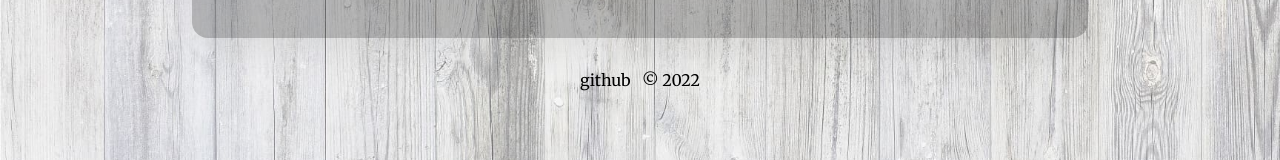
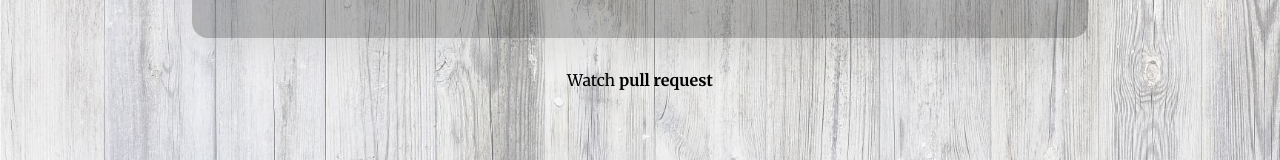
Before and after one commit to ann-makovskaya/cssMemSlider, a plain HTML site: page cssMemSlider/index.html in a window 1280 px wide. Shown: the part 636-796 px from the top of the page. Drawn offline with Linux system fonts and the light colour scheme.

Commit message:
fix: add link to pull request (2022-05-17 12:22:13)

```diff
--- a/cssMemSlider/index.html
+++ b/cssMemSlider/index.html
@@ -24,7 +24,7 @@
         </div>
     </main>
     <footer>
-        <a href="https://github.com/ann-makovskaya/" target="_blank">github</a> &nbsp; © 2022
+        Watch <a href="https://github.com/ann-makovskaya/cssMemSlider/pull/1" target="_blank"><b>pull request</b></a>
     </footer>
     <script type="text/javascript" src="index.js"></script>
 </body>
```
